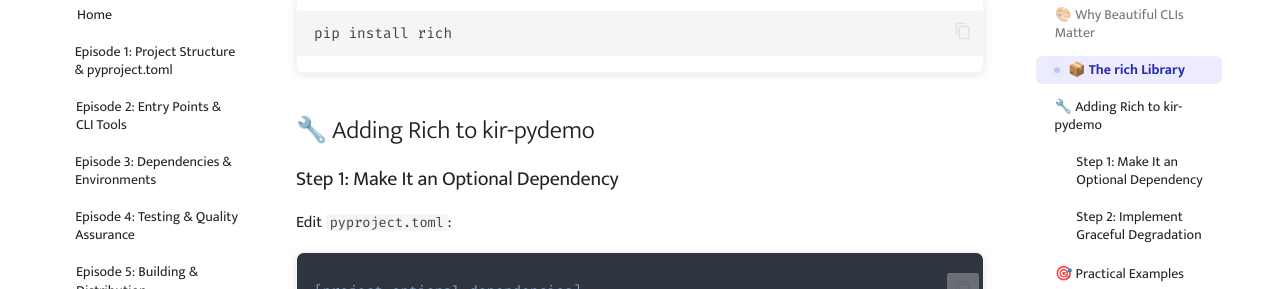
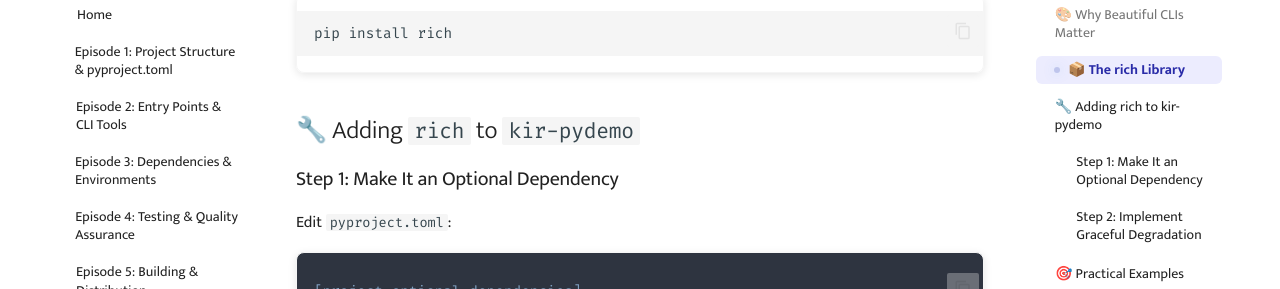
Before and after one commit to kir-rescomp/training-basics-python-packaging, an MkDocs documentation site: the page built from docs/episode-06-supplement.md, in a window 1280 px wide and 900 px high, scrolled down 1169 px. Shown: the part 150-439 px from the top of the window. Built offline with MkDocs 1.6.1 and Material for MkDocs 9.7.7, drawn with Linux system fonts in a browser that asks for light colours; comment, search, counter and statistics services are not loaded.

Commit message:
implement graceful degradation

````diff
--- a/docs/episode-06-supplement.md
+++ b/docs/episode-06-supplement.md
@@ -48,7 +48,7 @@
 pip install rich
 ```
 
-## 🔧 Adding Rich to kir-pydemo
+## 🔧 Adding `rich` to `kir-pydemo`
 
 ### Step 1: Make It an Optional Dependency
 
@@ -80,6 +80,8 @@
 The CLI should work **with or without** rich installed.
 
 **Pattern:**
+
+<div class="nord" markdown="1">
 ```python
 # At the top of cli.py
 try:
@@ -99,6 +101,7 @@
     else:
         print(f"✓ {message}")
 ```
+</div>
 
 This way:
 - ✅ Works great with `rich` installed
````
